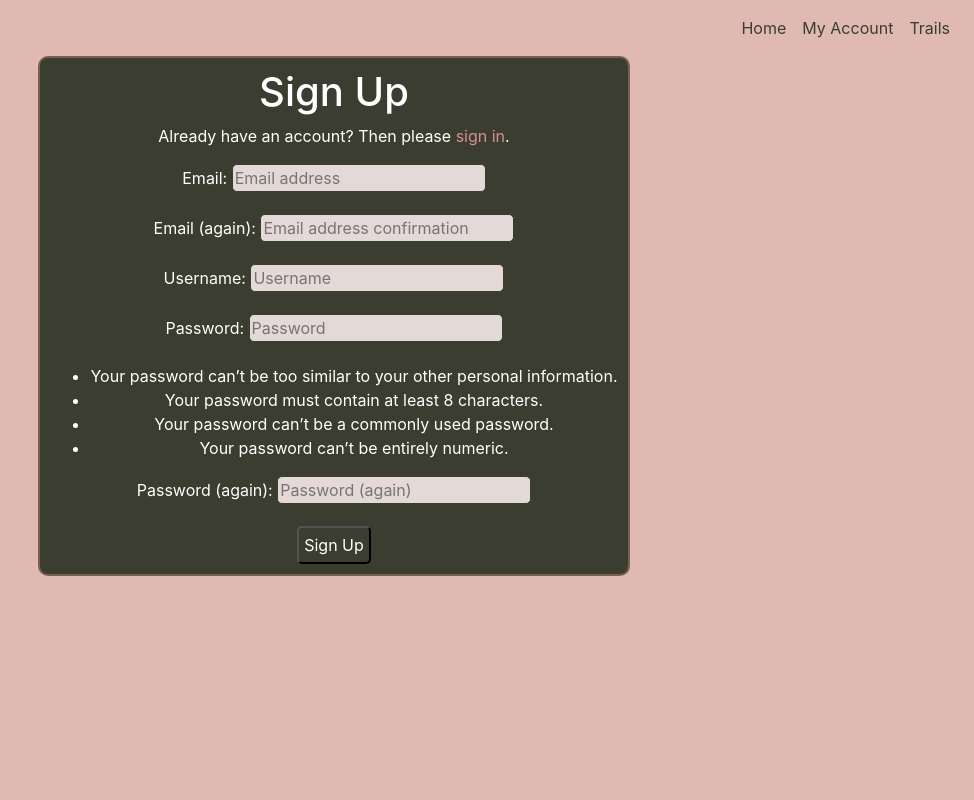
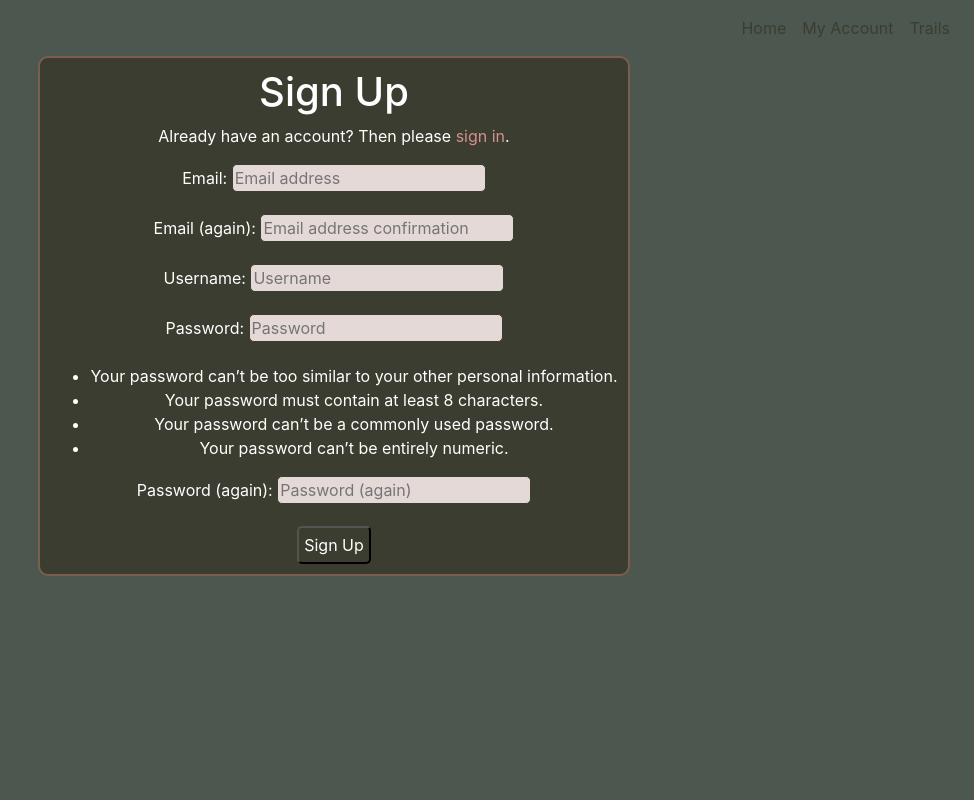
Before and after one commit to samlarby/nant-y-frith-mtb, a Django app: page /accounts/signup/ in a window 1280 px wide. Shown: the whole page, without its empty margins (306-1280 px from the left). Run offline with Django 5.2, Linux system fonts and the light colour scheme; parts of the project's set-up code (start-up, migrations or seed data) failed here and were passed over; some libraries are stand-ins or nearby versions.

Commit message:
change background colour

```diff
--- a/static/css/base.css
+++ b/static/css/base.css
@@ -3,7 +3,7 @@ html {
 }
 
 body {
-    background-color: hsl(10, 43%, 79%);
+    background-color: #4c574f;
     background-size: cover;
     height: 100vh;
 }
--- a/trails/static/trails/css/trails.css
+++ b/trails/static/trails/css/trails.css
@@ -70,6 +70,7 @@ textarea {
     display: flex;
     align-items: center;
     border-radius: 10px;
+    box-shadow: black 0px 1px 20px;
 }
 
 .feature-image {
```
